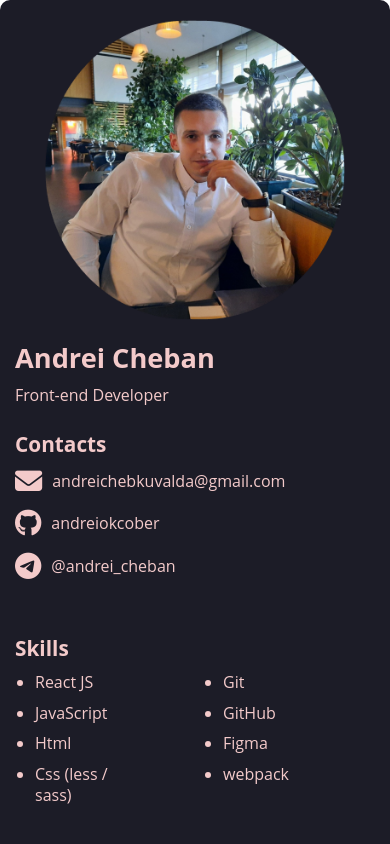
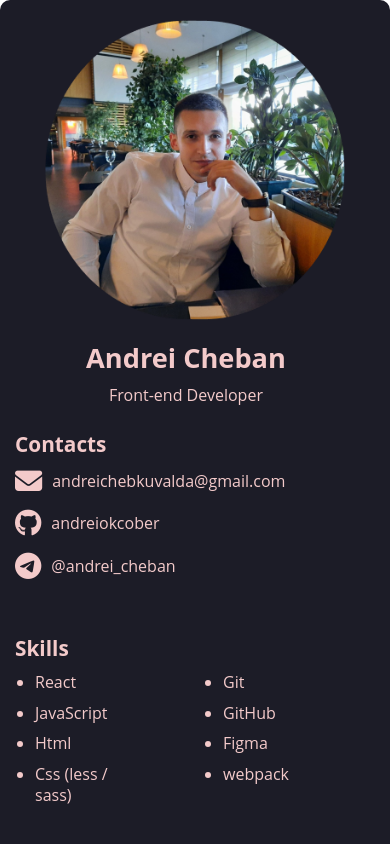
Before and after one commit to andreiokcober/Andrei-CV, a plain HTML site: page index.html in a window 390 px wide. Shown: the top 844 px of the page. Drawn offline with Linux system fonts and the light colour scheme.

Commit message:
refactor:adaptive main h1

```diff
--- a/index.html
+++ b/index.html
@@ -57,7 +57,7 @@
       <section class="skils">
         <h2 id="skils">Skills</h2>
         <ul class="skils_menu">
-          <li class="skils_menu_item">React JS</li>
+          <li class="skils_menu_item">React</li>
           <li class="skils_menu_item">JavaScript</li>
           <li class="skils_menu_item">Html</li>
           <li class="skils_menu_item">Css (less / sass)</li>
--- a/style.css
+++ b/style.css
@@ -200,7 +200,6 @@ header {
 }
 .portfolio_left:hover .portfolio_logo {
   max-width: 320px;
-
   transition: all 0.5s ease-out;
 }
 .Portfolio_right {
@@ -229,6 +228,7 @@ header {
   }
   .about {
     margin-right: 5%;
+    text-align: center;
   }
   .contact {
     margin-right: 0px;
```
